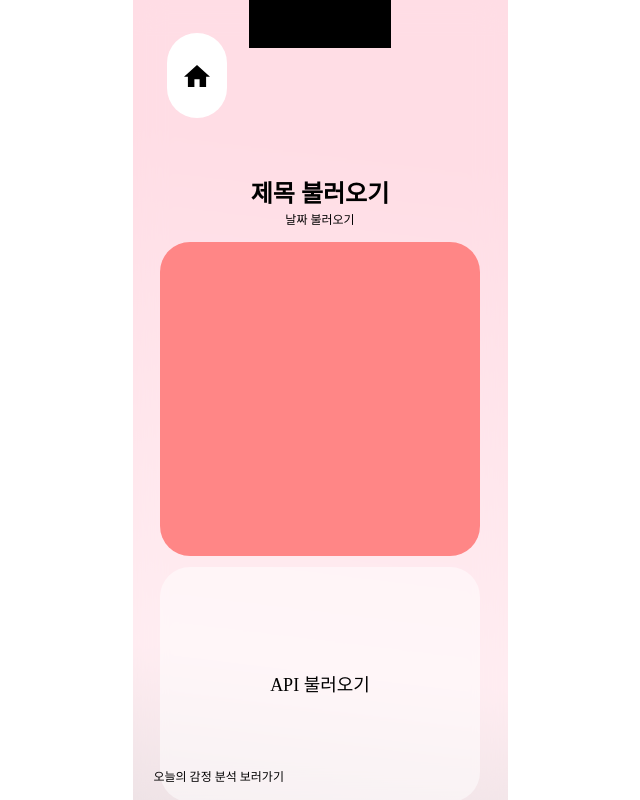
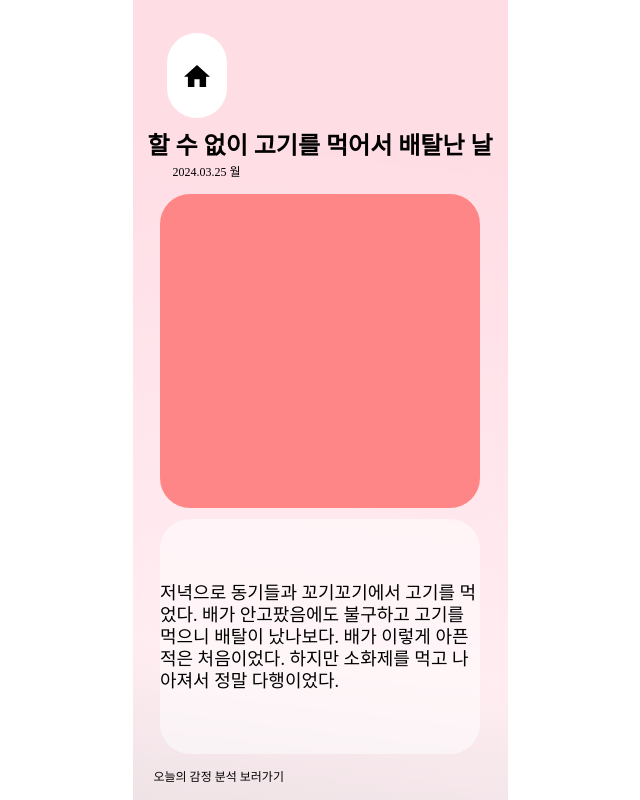
Before and after one commit to KAU2024-SANHAK/SANHAK_Client, a React (Vite) app: page /diaryview in a window 1280 px wide. Shown: the whole page, without its empty margins (320-960 px from the left). Built offline with nearby package versions, Linux system fonts and the light colour scheme; no server answers.

Commit message:
feat: 일기생성완료 화면 수정

```diff
--- a/src/components/CreatedDiary/CreatedDiary.jsx
+++ b/src/components/CreatedDiary/CreatedDiary.jsx
@@ -14,22 +14,24 @@ export default function CreatedDiary(){
             <S.BtnHomeWrapper onClick={handleClick}>
                 <BtnHome/>
             </S.BtnHomeWrapper>
-            <S.TodeayEmotionBtnWrapper>
+            <S.TodayEmotionBtnWrapper>
                 <TodayEmotion/>
-            </S.TodeayEmotionBtnWrapper>
+            </S.TodayEmotionBtnWrapper>
             <S.CreatedDiaryComponentWrapper>
                 <S.DiaryTopTextWrapper>
                     <S.DiaryTitle>
-                        제목 불러오기
+                        할 수 없이 고기를 먹어서 배탈난 날
                     </S.DiaryTitle>
                     <S.DiaryDate>
-                        날짜 불러오기
+                        2024.03.25 월
                     </S.DiaryDate>
                 </S.DiaryTopTextWrapper>
                 <S.DiaryPhotoWrapper/>
                 <S.DiaryTextWrapper>
                     <S.DiaryText>
-                        API 불러오기
+                    저녁으로 동기들과 꼬기꼬기에서 고기를 먹었다.
+배가 안고팠음에도 불구하고 고기를 먹으니 배탈이 났나보다. 배가 이렇게 아픈 적은 처음이었다.
+하지만 소화제를 먹고 나아져서 정말 다행이었다.
                     </S.DiaryText>
                 </S.DiaryTextWrapper>
             </S.CreatedDiaryComponentWrapper>
--- a/src/components/CreatedDiary/CreatedDiary.style.js
+++ b/src/components/CreatedDiary/CreatedDiary.style.js
@@ -13,16 +13,16 @@ export const BtnHomeWrapper = styled.div`
     left: 2.8rem;
     top: 3.2rem;
 `
-export const TodeayEmotionBtnWrapper = styled.div`
-    posiiton: absolute;
-    right: 2.7rem;
-    top: 6.8rem;
-    z-inedx: 10;
+export const TodayEmotionBtnWrapper = styled.div`
+
 `
 export const CreatedDiaryComponentWrapper = styled.div`
-    ${({ theme: { mixin } }) => mixin.flexCenter({})};
-    margin-top: 13.1rem;
+    // ${({ theme: { mixin } }) => mixin.flexCenter({})};
+    // margin-top: 13.1rem;
+    position: absolute;
+    top: 13.1rem;
     gap: 1.1rem;
+    // bottom: 1.6rem;
 
 `
 export const DiaryTopTextWrapper = styled.div`
@@ -31,8 +31,11 @@ export const DiaryTopTextWrapper = styled.div`
 `
 export const DiaryTitle = styled.p`
     ${({ theme }) => theme.fonts.heading_01};
+    // heading_02로 하면 엄청 작아져요..! 무슨 문제가 있나봐요!
 `
 export const DiaryDate = styled.p`
+    margin-right: 22.7rem;
+    // 위에 코드 진짜 바보같은거 아는데.. 우선 뷰 구현 먼저 해야해서.. 하다가 안되서 넣었어용.. 여유 있을 때 수정하겠습니다!!!
     ${({ theme }) => theme.fonts.body_10};
 `
 export const DiaryPhotoWrapper = styled.div`
```
